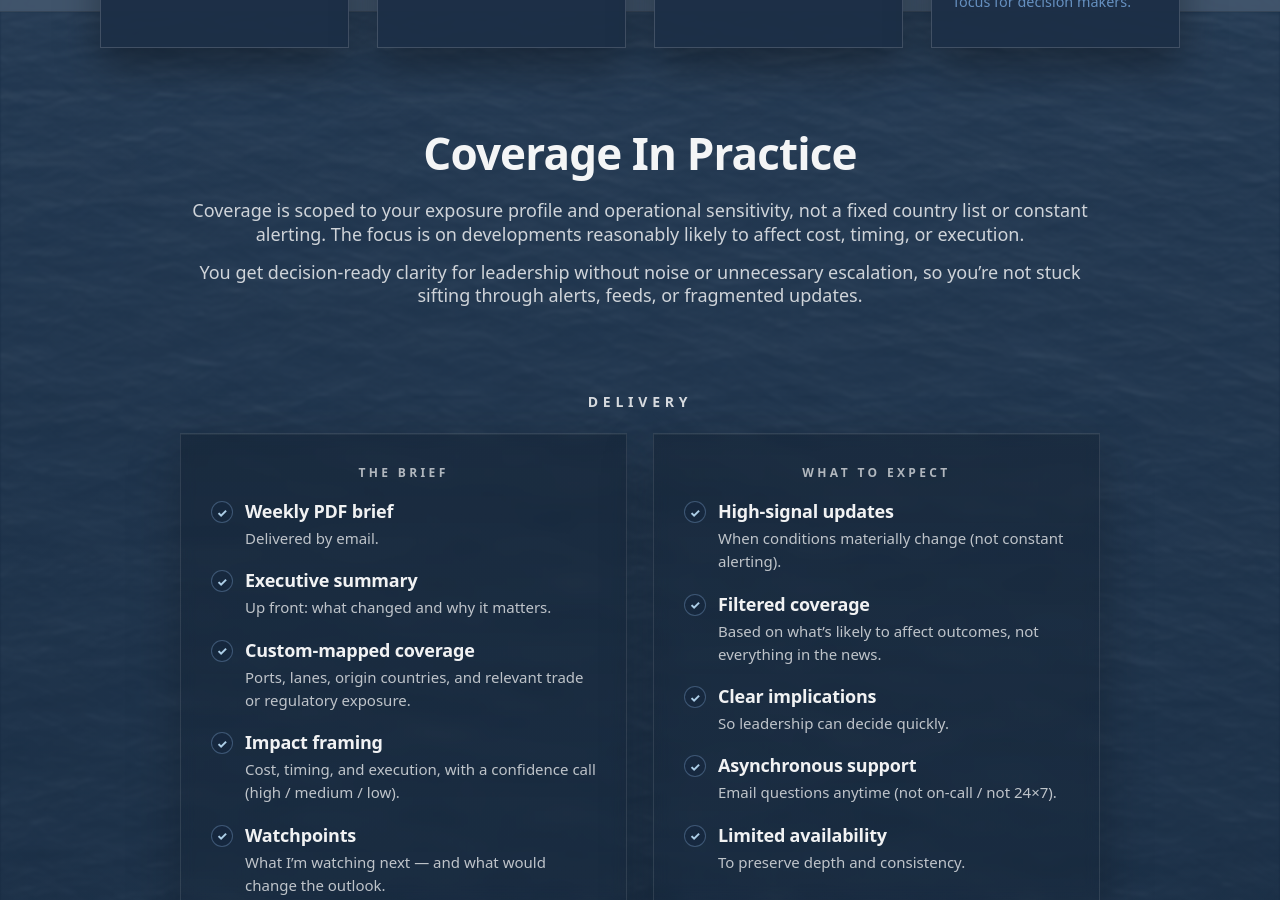
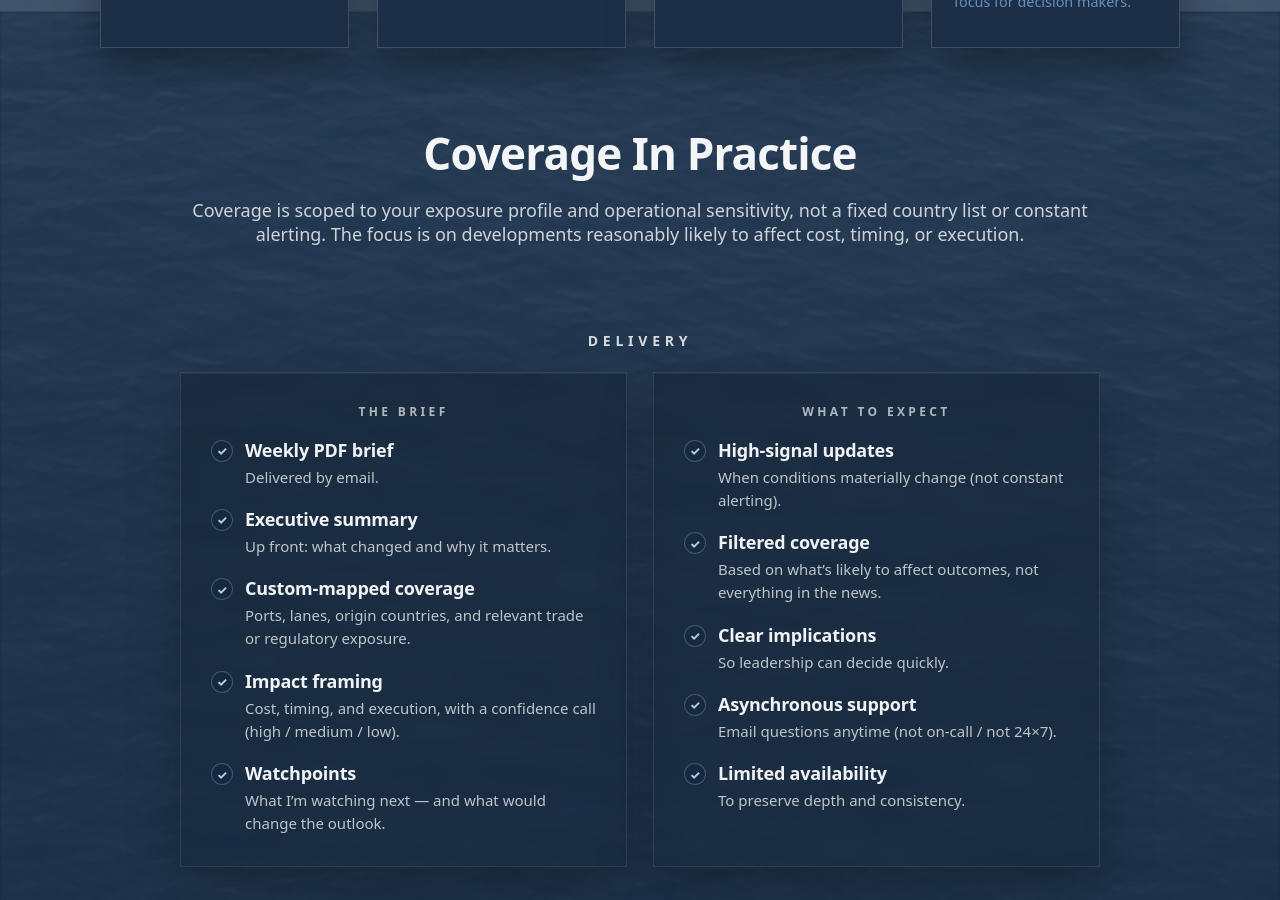
Before and after one commit to importrisk/import-risk-intelligence-site, a Jekyll site: the page built from method.html, in a window 1280 px wide and 900 px high, scrolled down 759 px. Built offline with Jekyll 4.4.1, drawn with Linux system fonts in a browser that asks for light colours; some of the changed text lies outside the part shown.

Commit message:
Update method.html

```diff
--- a/method.html
+++ b/method.html
@@ -161,9 +161,6 @@
             Coverage is scoped to your exposure profile and operational sensitivity, not a fixed country list or constant alerting.
             The focus is on developments reasonably likely to affect cost, timing, or execution.
           </p>
-          <p class="mp-lead">
-            You get decision-ready clarity for leadership without noise or unnecessary escalation, so you’re not stuck sifting through alerts, feeds, or fragmented updates.
-          </p>
         </header>
 
         <!-- =========================================================
@@ -233,12 +230,15 @@
           </div>
         </section>
 
+        <p class="mp-lead" style="text-align:center; max-width: 900px; margin: 28px auto 0;">
+          You get decision-ready clarity for leadership without noise or unnecessary escalation, so you’re not stuck sifting through alerts, feeds, or fragmented updates.
+        </p>
+
         <!-- PRICING (CENTERED) -->
         <div class="mp-pricing">
           <p class="mp-goal-price">$4,000 per month</p>
           <p class="mp-cta-lead">
-            If you’d like to identify where external risk matters most for your import exposure,
-            you can request coverage below.
+            Request coverage below.
           </p>
           <div class="mp-actions">
             <a class="btn btn-primary" href="./contact.html">Request Coverage</a>
```
